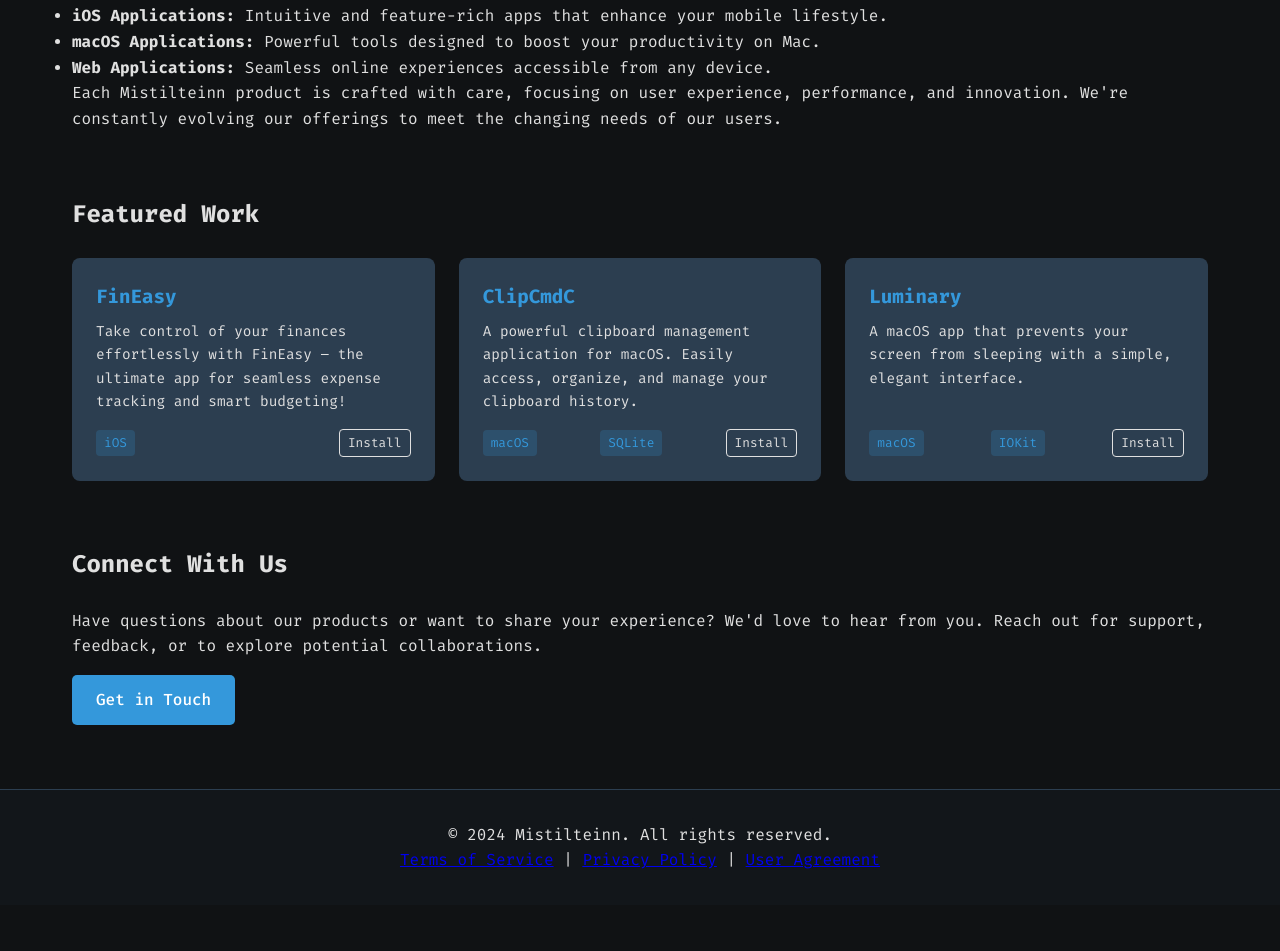
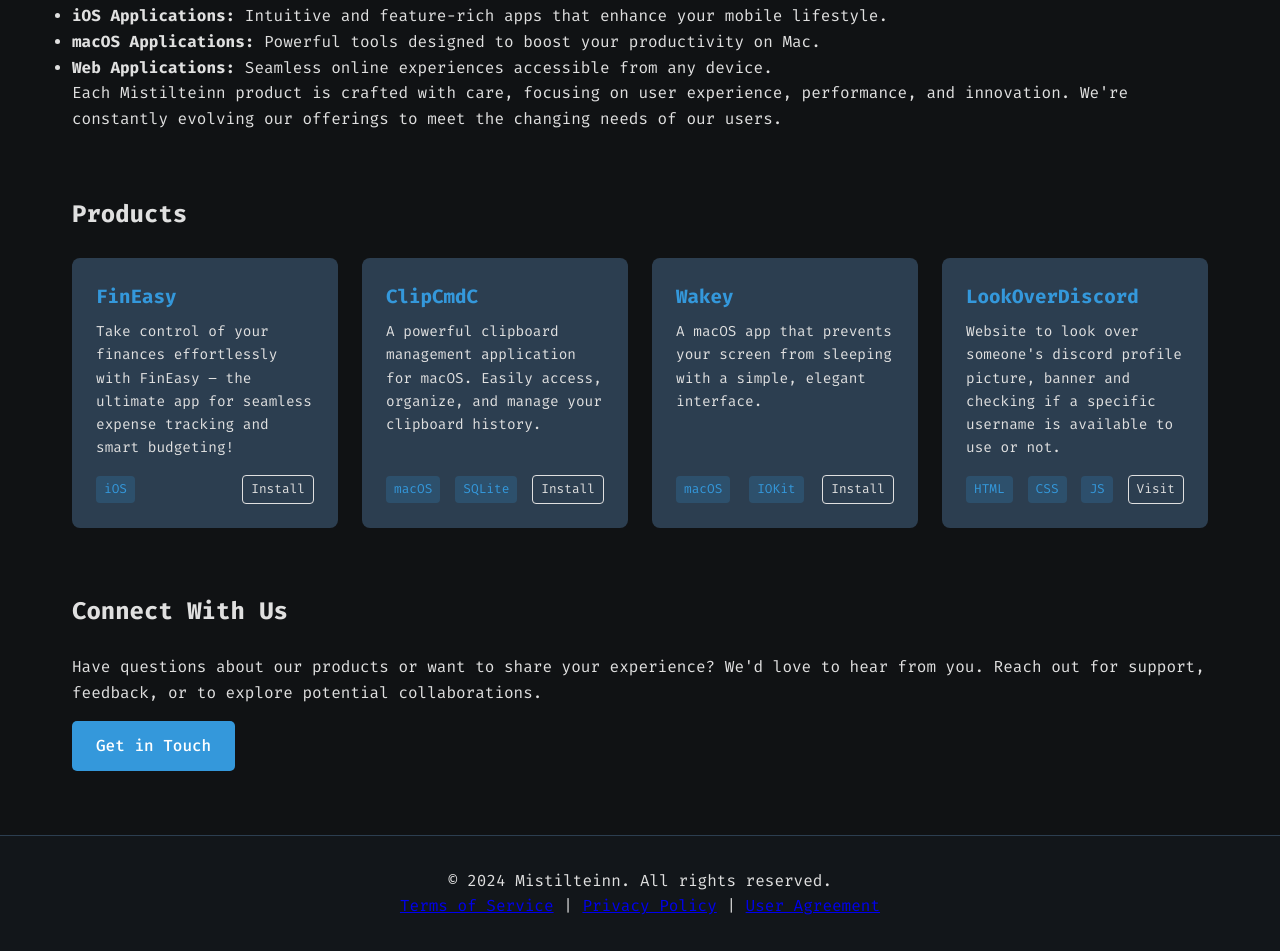
Before and after one commit to PRATIKK0709/Mistilteinn, a plain HTML site: page index.html in a window 1280 px wide. Shown: the part 499-1450 px from the top of the page. Before the commit the page ends 1404 px from the top, so only its background shows below. Drawn offline with Linux system fonts and the light colour scheme.

Commit message:
index.html

```diff
--- a/index.html
+++ b/index.html
@@ -323,8 +323,7 @@
                     <ul>
                         <li><a href="#about">About</a></li>
                         <li><a href="#products">Products</a></li>
-                        <li><a href="#portfolio">Portfolio</a></li>
-                        <li><a href="#contact">Contact</a></li>
+\                        <li><a href="#contact">Contact</a></li>
                     </ul>
                 </nav>
             </div>
@@ -349,7 +348,7 @@
         </section>
 
         <section id="portfolio">
-            <h2>Featured Work</h2>
+            <h2>Products</h2>
             <div class="portfolio-grid">
                 <div class="portfolio-item">
                     <h3>FinEasy</h3>
@@ -373,7 +372,7 @@
                     </div>
                 </div>
                 <div class="portfolio-item">
-                    <h3>Luminary</h3>
+                    <h3>Wakey</h3>
                     <p>A macOS app that prevents your screen from sleeping with a simple, elegant interface.</p>
                     <div class="portfolio-meta">
                         <span class="tag">macOS</span>
@@ -383,6 +382,20 @@
                         </div>
                     </div>
                 </div>
+
+                <div class="portfolio-item">
+                    <h3>LookOverDiscord</h3>
+                    <p> Website to look over someone's discord profile picture, banner and checking if a specific username is available to use or not.</p>
+                    <div class="portfolio-meta">
+                        <span class="tag">HTML</span>
+                        <span class="tag">CSS</span>
+                        <span class="tag">JS</span>
+                        <div class="portfolio-links">
+                            <a href="https://lookover-discord.vercel.app/" class="link-button">Visit</a>
+                        </div>
+                    </div>
+                </div>
+
             </div>
         </section>
 
```
